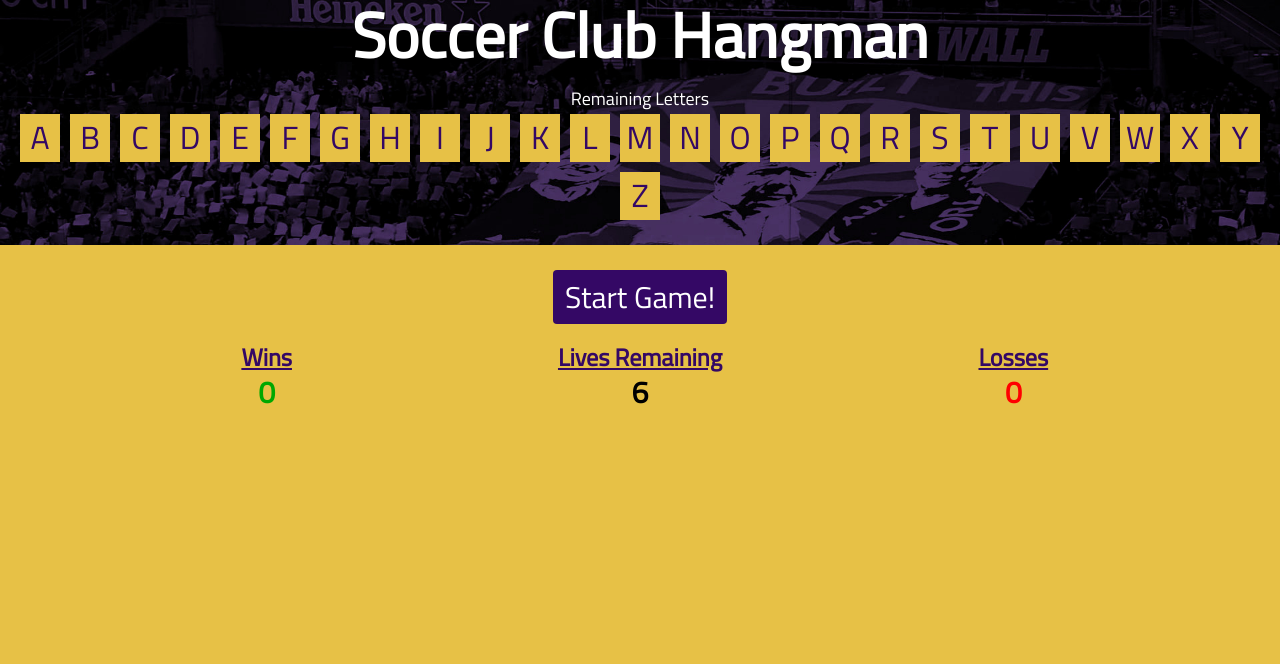
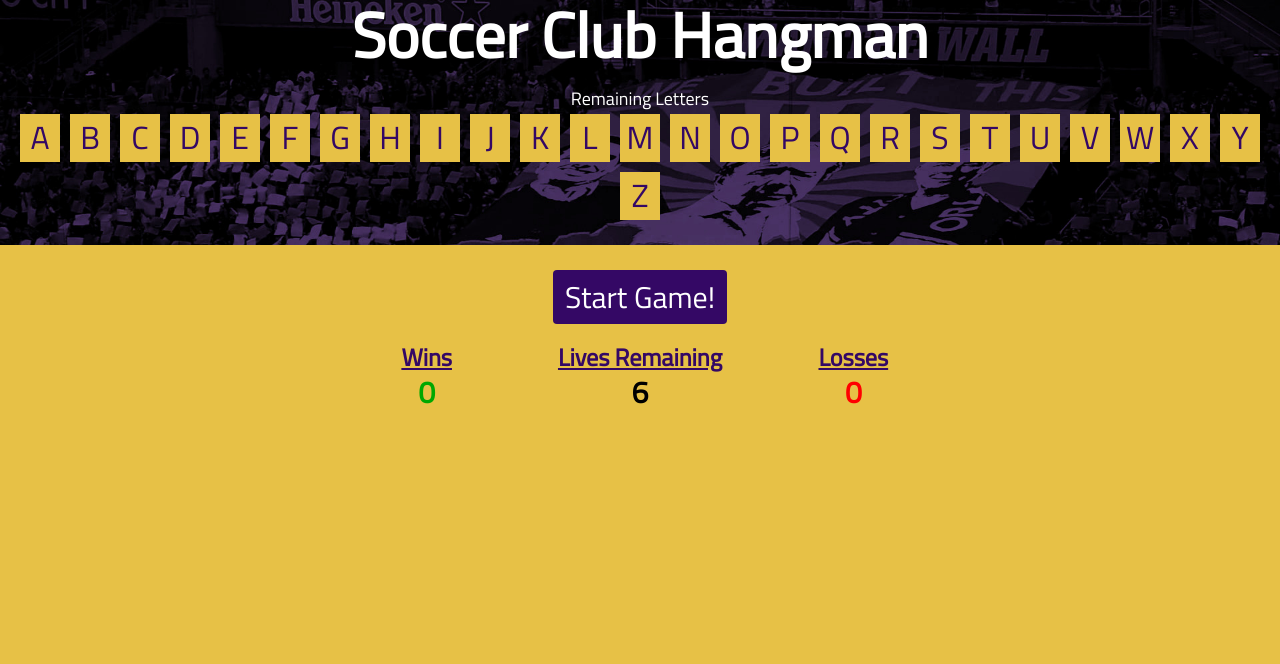
Before and after one commit to seanbevard/Hangman-Game, a PHP site: page / in a window 1280 px wide. Shown: the top 664 px of the page. Run offline with PHP 8.4, Linux system fonts and the light colour scheme; some libraries are stand-ins or nearby versions.

Commit message:
changed win/loss row to flexbox

```diff
--- a/assets/css/style.css
+++ b/assets/css/style.css
@@ -6,7 +6,11 @@
       border:none;
       display: inline-block;
   }
+  .row{
+    display: flex;
 
+justify-content: center;
+  }
   .letter-button-color {
       color: #340865;
   }
--- a/index.html
+++ b/index.html
@@ -24,20 +24,22 @@
     </div>
     <div class="container text-center">
         <h3 class="text-center"><button type="button"  class="centered btn btn-success">Start Game!</button></h3>
-        <div class="row justify-content-md-center">
-            <div class="col-md-5 col-centered">
+        <div class="row">
+<!--             <div class="col-md-3"></div>
+ -->            <div class="col-md-2">
                 <h3>Wins</h3>
                 <p id="winsId"></p>
             </div>
-            <div class="col-md-2 col-centered">
+            <div class="col-md-2">
                 <h3>Lives Remaining</h3>
                 <p id="guessesId"></p>
             </div>
-            <div class="col-md-5 col-centered">
+            <div class="col-md-2">
                 <h3>Losses</h3>
                 <p id="lossesId"></p>
             </div>
-        </div>
+<!--             <div class="col-md-3"></div>
+ -->        </div>
     </div>
     <footer class="footer text-center">
         <p>Copyright © 2017 - Sean Bevard - All Rights Reserved</p>
```
